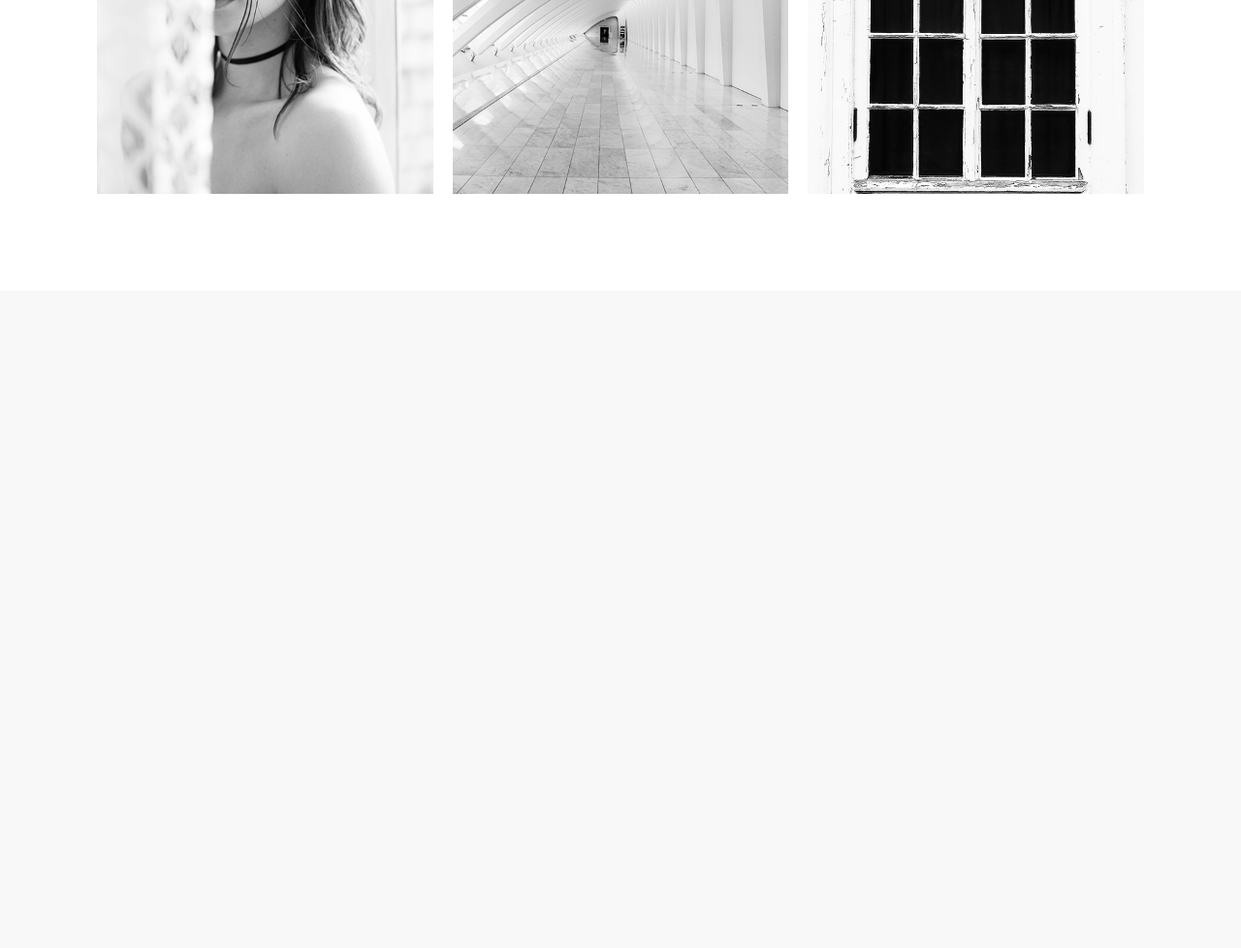
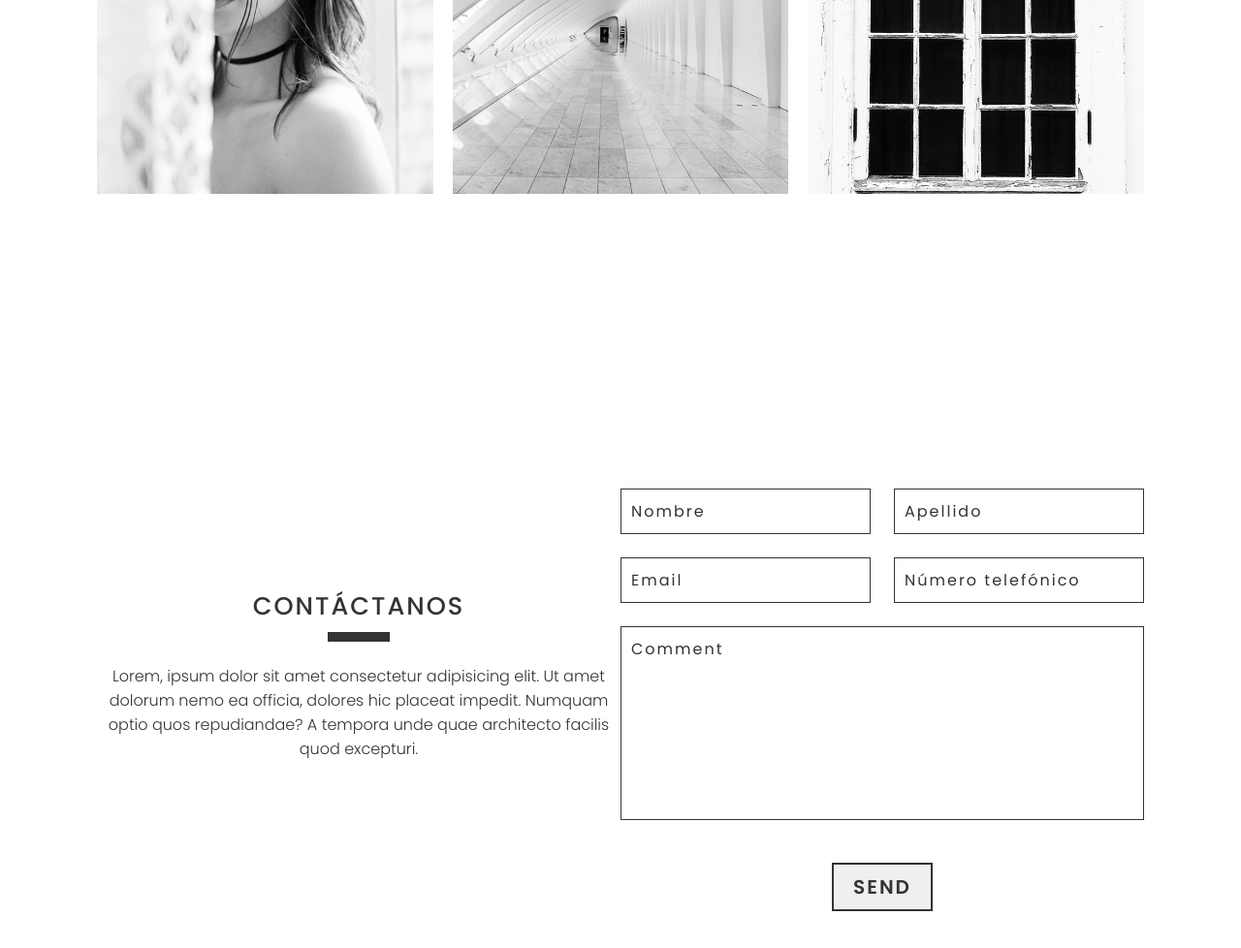
Before and after one commit to DerekAlmanza/Home-Riesgo-tecnologico, a plain HTML site: page index.html in a window 1280 px wide. Shown: the part 2291-3269 px from the top of the page at 97% size. Before the commit the page ends 2591 px from the top, so only its background shows below. Drawn offline with Linux system fonts and the light colour scheme.

Commit message:
Agregado Contact.

```diff
--- /dev/null
+++ b/css/contact.css
@@ -0,0 +1,61 @@
+/* Css Contact */
+:root {
+    --black: #333;
+    --white: #fff;
+}
+
+.contact {
+    display: flex;
+    justify-content: center;
+    align-items: center;
+    /* flex-direction: column; */
+}
+
+.contact .contactForm {
+    position: relative;
+    width: 100%;
+    max-width: 44em;
+    margin-top: 1.25em;
+}
+
+.contact .contactForm .row {
+    display: grid;
+    grid-template-columns: repeat(2, 1fr);
+    grid-gap: 1.5em;
+    margin-top: 1.5em;
+    width: 100%;
+}
+
+.contact .contactForm .row2 {
+    display: flex;
+    justify-content: center;
+    align-items: center;
+    margin-top: 1.5em;
+    width: 100%;
+}
+
+.contact .contactForm .row input,
+.contact .contactForm .row2 textarea {
+    width: 100%;
+    padding: 10px;
+    border: 1px solid var(--black);
+    outline: none;
+    background: var(--white);
+    color: var(--black);
+    font-size: 1em;
+    font-weight: 400;
+    letter-spacing: 2px;
+}
+
+.contact .contactForm .row2 textarea {
+    resize: none;
+    height: 12.5em;
+}
+
+::placeholder {
+    color: var(--black);
+}
+
+.contact .contactForm .row2 input[type="submit"]:hover {
+    cursor: pointer;
+}
--- a/index.html
+++ b/index.html
@@ -8,6 +8,7 @@
     <link rel="stylesheet" href="./css/home.css">
     <link rel="stylesheet" href="./css/aboutUs.css">
     <link rel="stylesheet" href="./css/proyects.css">
+    <link rel="stylesheet" href="./css/contact.css">
     <title>Nature Devs</title>
 </head>
 <body>
@@ -25,7 +26,7 @@
             <a href="#about">¿Quiénes somos?</a>
         </li>
         <li>
-            <a href="#proyects">Proyectos</a>
+            <a href="#post">Proyectos</a>
         </li>
         <li>
             <a href="#contact">Contáctanos</a>
@@ -143,6 +144,33 @@
         </div>
     </section>
 
+    <!-- Contact -->
+    <section class="contact" id="contact">
+        <div class="title">
+            <h2> Contáctanos </h2>
+            <p>
+                Lorem, ipsum dolor sit amet consectetur adipisicing elit. Ut amet dolorum nemo ea officia, dolores hic
+                placeat impedit. Numquam optio quos repudiandae? A tempora unde quae architecto facilis quod excepturi.
+            </p>
+        </div>
+        <div class="contactForm">
+            <div class="row">
+                <input type="text" name="" placeholder="Nombre">
+                <input type="text" name="" placeholder="Apellido">
+            </div>
+            <div class="row">
+                <input type="text" name="" placeholder="Email">
+                <input type="text" name="" placeholder="Número telefónico">
+            </div>
+            <div class="row2">
+                <textarea name="" id="" placeholder="Comment"></textarea>
+            </div>
+            <div class="row2">
+                <input type="submit" value="Send" class="btn">
+            </div>
+        </div>
+    </section>
+
 </body>
 
 <script src="./js/index.js"></script>
```
Also changed, not shown: css/aboutUs.css (line endings or trailing spaces), css/proyects.css (line endings or trailing spaces).
